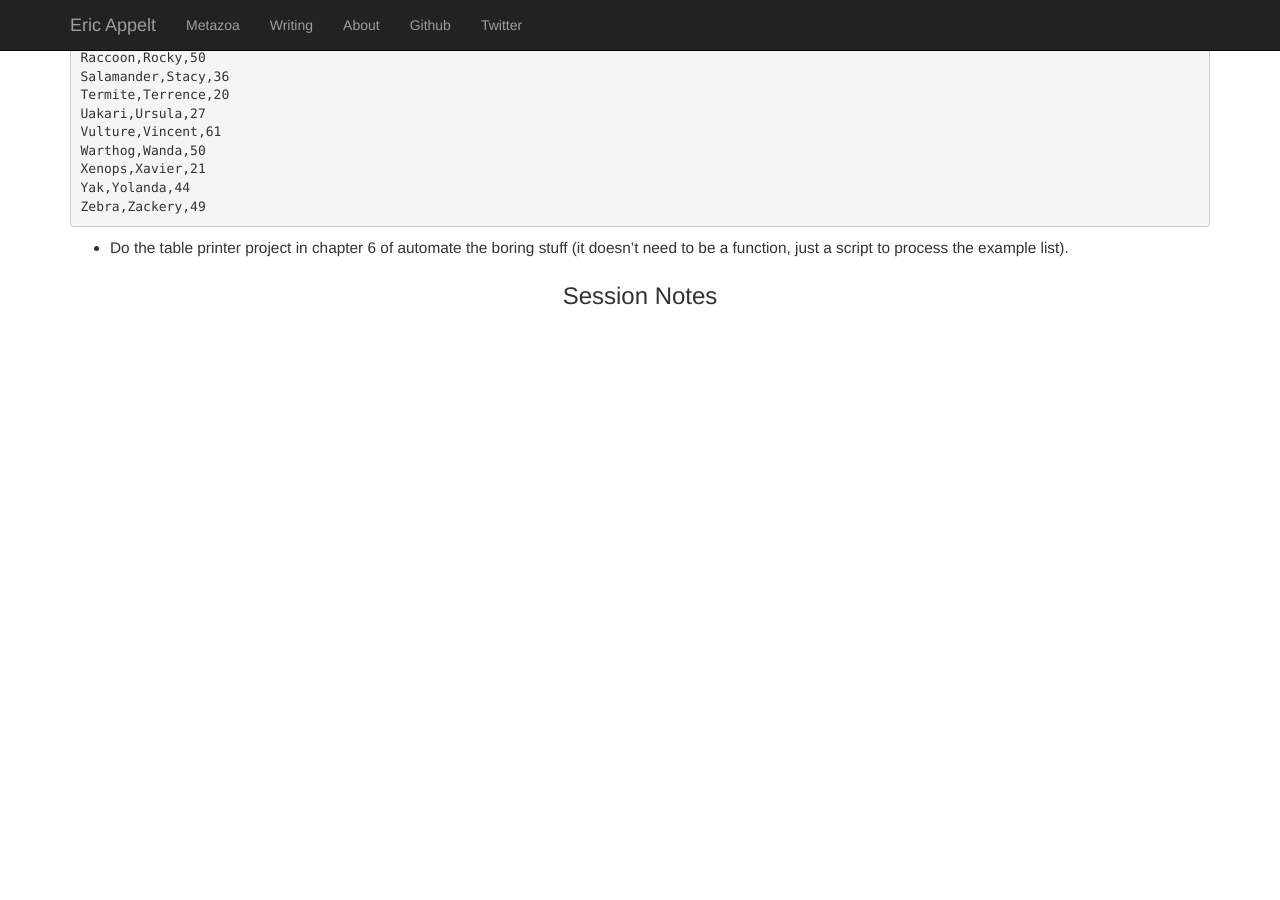
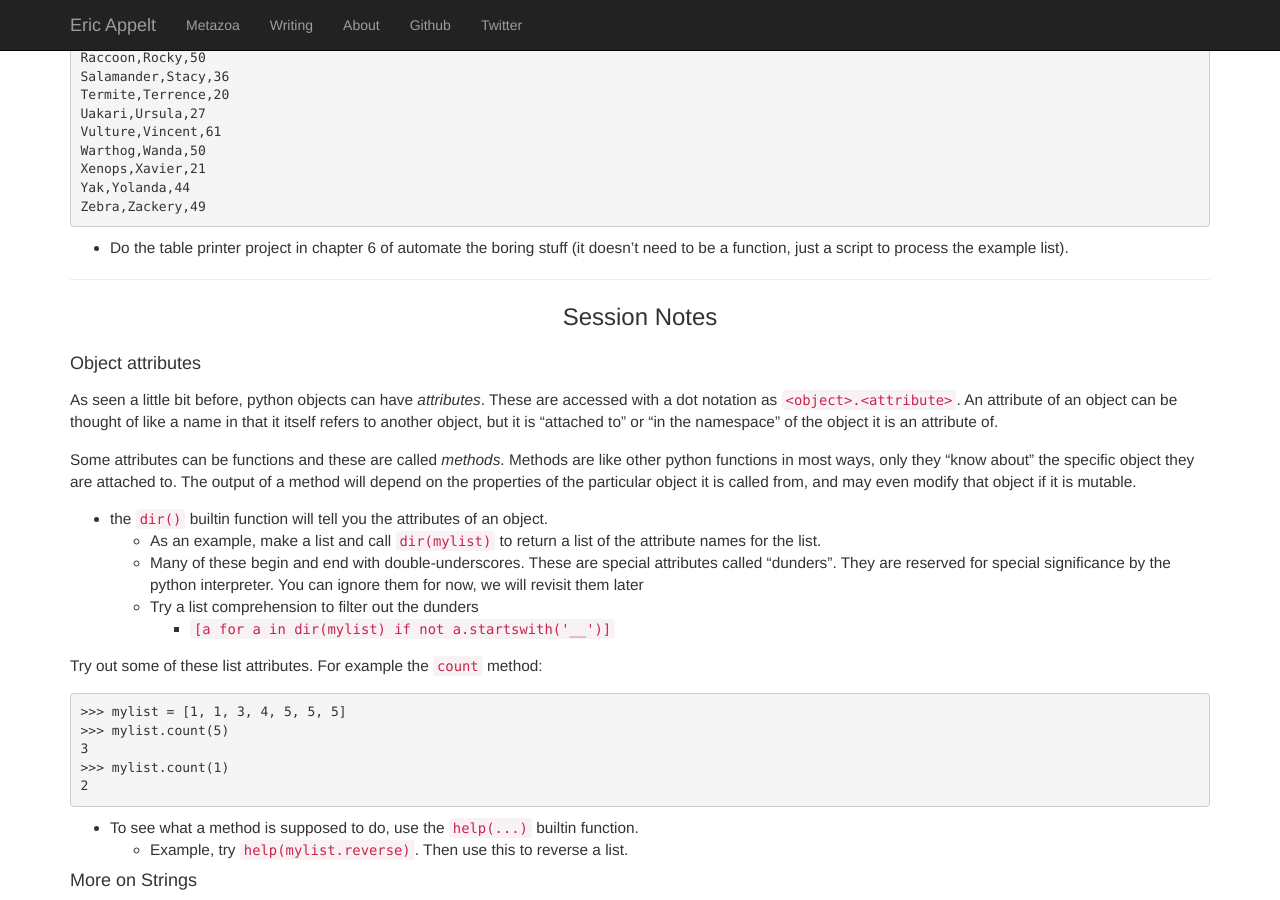
Before and after one commit to appeltel/website-ericappelt, a Jekyll site: the page built from pythonclass/session3.md, in a window 1280 px wide and 900 px high, scrolled down 879 px. Built offline with Jekyll 4.4.1, drawn with Linux system fonts in a browser that asks for light colours; nearby versions of some CDN libraries; before the commit the page ends 1212 px from its top, so only the background shows below that; some of the changed text lies outside the part shown.

Commit message:
Add some session 3 notes

```diff
--- a/pythonclass/session3.md
+++ b/pythonclass/session3.md
@@ -5,12 +5,12 @@ title: Session 3
 
 # Strings, Bytes, and Files
 
-### Suggested Readings:
+### Suggested Readings
 
 * Automate Stuff: Chapters 5, 6\*, 7
 * Learning Python: Chapters 10, 11, 12
 
-### Suggested Exercises:
+### Suggested Exercises
 
 * Save the csv content below into a file. This information is the
   last name, first name, and age of employees of an imaginary company,
@@ -55,4 +55,46 @@ Zebra,Zackery,49
   (it doesn't need to be a function, just a script to process the example
   list).
 
+---
+
 ### Session Notes
+
+#### Object attributes
+
+As seen a little bit before, python objects can have *attributes*. These are
+accessed with a dot notation as `<object>.<attribute>`. An attribute of
+an object can be thought of like a name in that it itself refers to another
+object, but it is "attached to" or "in the namespace" of the object it is
+an attribute of.
+
+Some attributes can be functions and these are called *methods*. Methods
+are like other python functions in most ways, only they "know about" the
+specific object they are attached to. The output of a method will depend on
+the properties of the particular object it is called from, and may even
+modify that object if it is mutable.
+
+* the `dir()` builtin function will tell you the attributes of an object.
+  * As an example, make a list and call `dir(mylist)` to return a list of
+    the attribute names for the list.
+  * Many of these begin and end with double-underscores. These are special
+    attributes called "dunders". They are reserved for special significance
+    by the python interpreter. You can ignore them for now, we will revisit
+    them later
+  * Try a list comprehension to filter out the dunders
+    * `[a for a in dir(mylist) if not a.startswith('__')]`
+
+Try out some of these list attributes. For example the `count` method:
+
+{% highlight pycon %}
+>>> mylist = [1, 1, 3, 4, 5, 5, 5]
+>>> mylist.count(5)
+3
+>>> mylist.count(1)
+2
+{% endhighlight %}
+
+* To see what a method is supposed to do, use the `help(...)` builtin
+  function.
+  * Example, try `help(mylist.reverse)`. Then use this to reverse a list.
+
+#### More on Strings
```
